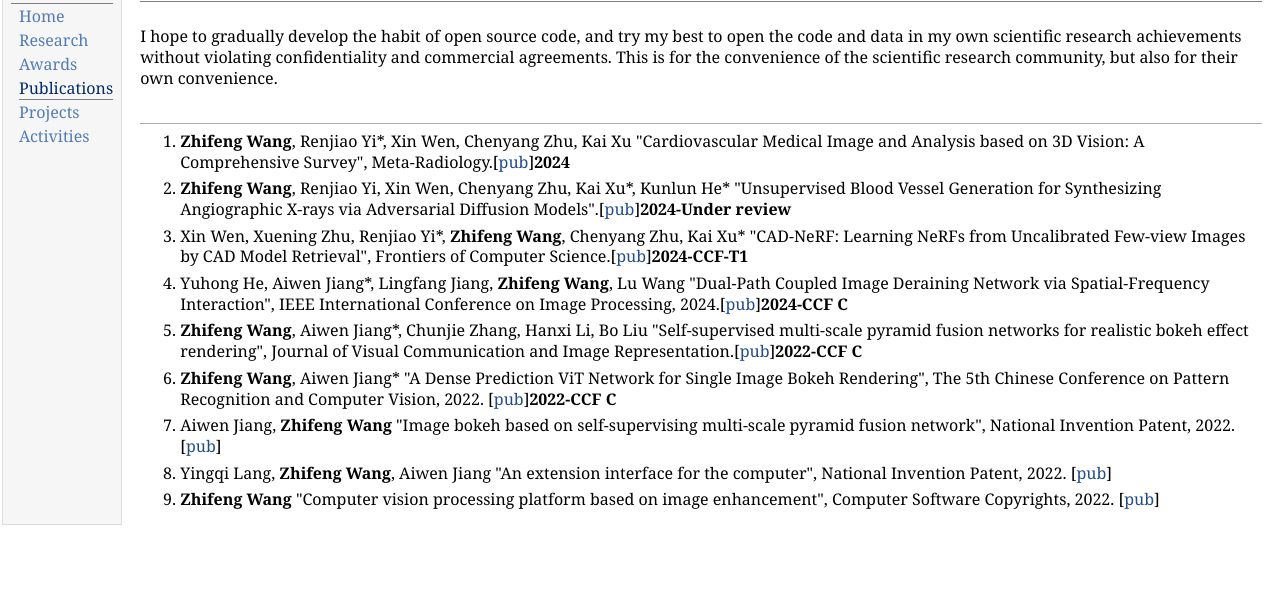
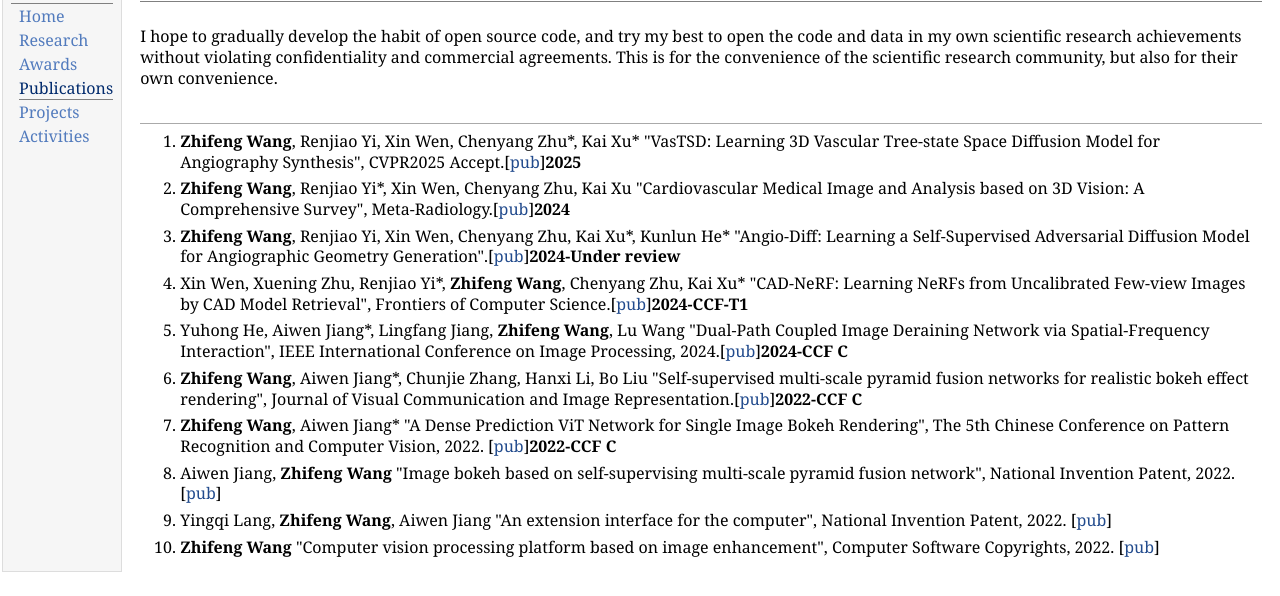
Before and after one commit to zfw-cv/zfw-cv.github.io, a plain HTML site: page publications.html in a window 1280 px wide. Shown: the part 48-644 px from the top of the page. Drawn offline with Linux system fonts and the light colour scheme; a script that the page names is missing.

Commit message:
Update publications.html

```diff
--- a/publications.html
+++ b/publications.html
@@ -34,8 +34,9 @@
 </p>
 <h2></h2>
 <ol>
+  <li><p><b>Zhifeng Wang</b>, Renjiao Yi, Xin Wen, Chenyang Zhu*, Kai Xu*  "VasTSD: Learning 3D Vascular Tree-state Space Diffusion Model for Angiography Synthesis",  CVPR2025 Accept.[<a href="">pub</a>]<b>2025</b></p>
   <li><p><b>Zhifeng Wang</b>, Renjiao Yi*, Xin Wen, Chenyang Zhu, Kai Xu  "Cardiovascular Medical Image and Analysis based on 3D Vision: A Comprehensive Survey",  Meta-Radiology.[<a href="https://www.sciencedirect.com/science/article/pii/S2950162824000560">pub</a>]<b>2024</b></p>
-<li><p><b>Zhifeng Wang</b>, Renjiao Yi, Xin Wen, Chenyang Zhu, Kai Xu*, Kunlun He*  "Unsupervised Blood Vessel Generation for Synthesizing Angiographic X-rays via Adversarial Diffusion Models".[<a href="">pub</a>]<b>2024-Under review</b></p>
+  <li><p><b>Zhifeng Wang</b>, Renjiao Yi, Xin Wen, Chenyang Zhu, Kai Xu*, Kunlun He*  "Angio-Diff: Learning a Self-Supervised Adversarial Diffusion Model for Angiographic Geometry Generation".[<a href="">pub</a>]<b>2024-Under review</b></p>
   <li><p>Xin Wen, Xuening Zhu, Renjiao Yi*, <b>Zhifeng Wang</b>, Chenyang Zhu, Kai Xu*  "CAD-NeRF: Learning NeRFs from Uncalibrated Few-view Images by CAD Model Retrieval", Frontiers of Computer Science.[<a href="https://journal.hep.com.cn/fcs/EN/10.1007/s11704-024-40417-7">pub</a>]<b>2024-CCF-T1</b></p>
   <li><p>Yuhong He, Aiwen Jiang*, Lingfang Jiang, <b>Zhifeng Wang</b>, Lu Wang  "Dual-Path Coupled Image Deraining Network via Spatial-Frequency Interaction", IEEE International Conference on Image Processing, 2024.[<a href="https://arxiv.org/abs/2402.04855">pub</a>]<b>2024-CCF C</b></p>
   <li><p><b>Zhifeng Wang</b>, Aiwen Jiang*, Chunjie Zhang, Hanxi Li, Bo Liu  "Self-supervised multi-scale pyramid fusion networks for realistic bokeh effect rendering",  Journal of Visual Communication and Image Representation.[<a href="https://www.sciencedirect.com/science/article/abs/pii/S1047320322001110">pub</a>]<b>2022-CCF C</b></p>
@@ -53,6 +54,7 @@
   </li>
   </li>
 </ol>
+<p><a href="publi
 
 </td>
 </tr>
```
Lines whose indentation alone changed are shown as unchanged.
